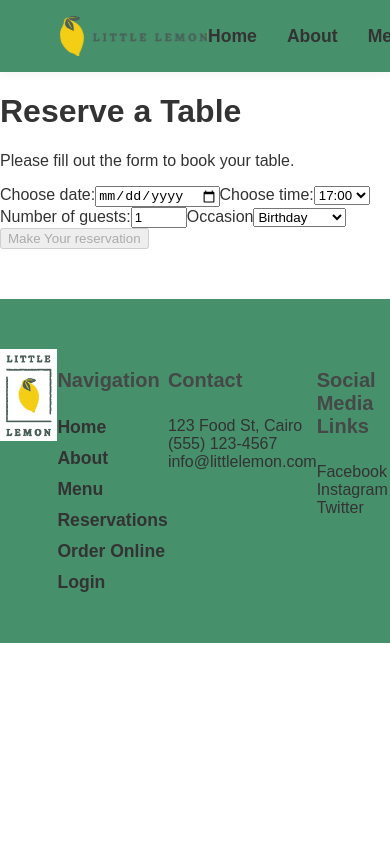
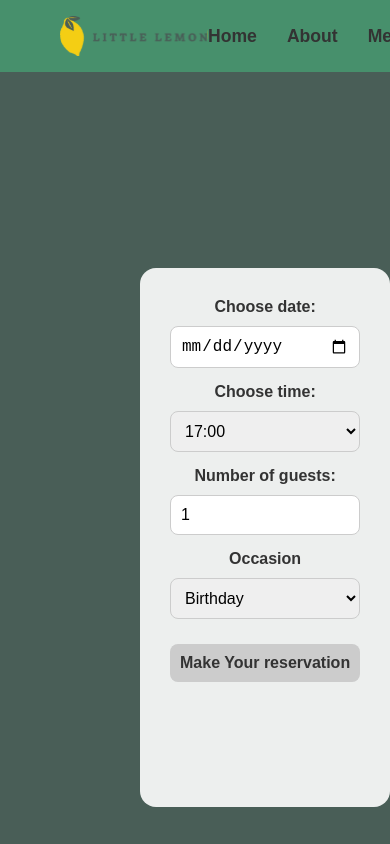
Before and after one commit to AbdelrahmanMohamed7/Little-Lemon-Restaurant, a React (Vite) app: page /booking in a window 390 px wide. Shown: the top 844 px of the page. Built offline with nearby package versions, Linux system fonts and the light colour scheme.

Commit message:
added styles and a button

```diff
--- a/src/App.css
+++ b/src/App.css
@@ -1,3 +1,18 @@
+html, body, #root {
+    height: 100%;
+    margin: 0;
+}
+
+#root {
+    display: flex;
+    flex-direction: column;
+    min-height: 100vh;
+}
+
+main {
+    flex: 1;
+}
+
 ul {
     list-style: none;
     padding: 0;
@@ -37,7 +52,7 @@
 footer {
     background-color: #47906c;
     padding: 50px 0;
-    margin-top: 50px;
+    width: 100%;
 }
 
 footer section {
@@ -85,3 +100,199 @@
 footer a:hover {
     color: #F4CE14;
 }
+
+.confirmation-header {
+    text-align: center;
+    padding: 100px 20px;
+}
+
+.hero-grid {
+    background-color: #495E57;
+    display: grid;
+    grid-template-columns: 1fr 1fr;
+    grid-template-areas:
+        "title image"
+        "text  image"
+        "button image";
+    padding: 50px;
+    align-items: center;
+    align-self: auto;
+    color: #ffffff;
+    gap: 10px;
+}
+
+.hero-grid h1 {
+    grid-area: title;
+    color: #ffffff;
+    margin: 0;
+}
+
+.hero-grid p {
+    grid-area: text;
+    font-size: 1.2rem;
+}
+
+.hero-grid img {
+    grid-area: image;
+    width: 300px;
+    justify-self: end;
+    border-radius: 16px;
+}
+
+.hero-button {
+    grid-area: button;
+    background-color: #F4CE14;
+    color: #333;
+    padding: 15px 30px;
+    border-radius: 16px;
+    font-weight: bold;
+    font-size: 1.1rem;
+    width: fit-content;
+    text-decoration: none;
+    transition: 0.3s;
+    border: none;
+}
+
+.hero-button:hover {
+    background-color: #EDEFEE;
+    color: #495E57;
+    transform: scale(1.05);
+}
+
+.about-grid {
+    display: grid;
+    grid-template-columns: 1fr 1fr;
+    grid-template-areas:
+        "heading photo"
+        "description photo";
+    padding: 60px;
+    gap: 20px;
+    align-items: center;
+    background-color: #495E57;
+}
+
+.about-grid h1 {
+    grid-area: heading;
+    color: #ffffff;
+    font-size: 2.5rem;
+    margin: 0;
+}
+
+.about-grid p {
+    grid-area: description;
+    color: #ffffff;
+    font-size: 1.2rem;
+    line-height: 1.5;
+}
+
+.about-grid img {
+    grid-area: photo;
+    width: 100%;
+    max-width: 450px;
+    border-radius: 16px;
+    justify-self: center;
+}
+
+.booking-grid {
+    display: grid;
+    grid-template-columns: 1fr 1fr;
+    grid-template-areas:
+        "title form"
+        "text  form";
+    padding: 60px;
+    gap: 40px;
+    background-color: #495E57;
+    color: #EDEFEE;
+    min-height: 80vh;
+}
+
+.booking-grid h1 {
+    grid-area: title;
+    color: #F4CE14;
+    font-size: 3rem;
+    margin: 0;
+}
+
+.booking-grid p {
+    grid-area: text;
+    font-size: 1.2rem;
+}
+
+form {
+    grid-area: form;
+    display: flex;
+    flex-direction: column;
+    gap: 15px;
+    background-color: #EDEFEE;
+    padding: 30px;
+    border-radius: 16px;
+    color: #333;
+    max-width: 400px;
+}
+
+form label {
+    font-weight: bold;
+    margin-bottom: -5px;
+}
+
+form input, form select {
+    padding: 10px;
+    border: 1px solid #ccc;
+    border-radius: 8px;
+    font-size: 1rem;
+}
+
+form input[type="submit"] {
+    background-color: #F4CE14;
+    color: #333;
+    font-weight: bold;
+    border: none;
+    cursor: pointer;
+    margin-top: 10px;
+    transition: 0.3s;
+}
+
+form input[type="submit"]:disabled {
+    background-color: #ccc;
+    cursor: not-allowed;
+}
+
+form input[type="submit"]:hover:not(:disabled) {
+    background-color: #495E57;
+    color: white;
+}
+
+.confirmed-grid {
+    display: grid;
+    place-content: center;
+    text-align: center;
+    background-color: #495E57;
+    color: #EDEFEE;
+    min-height: 70vh;
+    padding: 20px;
+}
+
+.confirmed-grid h1 {
+    color: #F4CE14;
+    font-size: 3.5rem;
+    margin-bottom: 20px;
+}
+
+.confirmed-grid p {
+    font-size: 1.5rem;
+    max-width: 600px;
+    margin: 0 auto;
+    line-height: 1.6;
+}
+
+@media (max-width: 768px) {
+    .hero-grid, .about-grid, .booking-grid {
+        grid-template-columns: 1fr;
+        grid-template-areas: none;
+        text-align: center;
+    }
+    .hero-grid img, .about-grid img {
+        justify-self: center;
+        width: 100%;
+    }
+}
--- a/src/components/About.jsx
+++ b/src/components/About.jsx
@@ -1,10 +1,12 @@
 import React from "react";
+import logo_rest from "../assets/Restaurant.jpg"
 
 function About() {
     return (
-        <main>
+        <main className="about-grid">
             <h1>This Restaurant is established in 2021</h1>
             <p>We hope that we could share pur tastes with all the people all over the world</p>
+            <img src={logo_rest} alt="a photo for the restaurant"/>
         </main>
     )
 }
--- a/src/components/BookingPage.jsx
+++ b/src/components/BookingPage.jsx
@@ -3,7 +3,7 @@
 
 function BookingPage({availableTimes, dispatch, submitForm}) {
     return (
-        <main>
+        <main className="booking-grid">
             <h1>Reserve a Table</h1>
             <p>Please fill out the form to book your table.</p>
             <BookingForm
--- a/src/components/ConfirmedBooking.jsx
+++ b/src/components/ConfirmedBooking.jsx
@@ -2,7 +2,7 @@
 
 function ConfirmedBooking() {
     return (
-        <header>
+        <header className="confirmed-grid">
             <h1>Booking Confirmed!</h1>
             <p>Your reservation has been successfully made. We look forward to seeing you!</p>
         </header>
--- a/src/components/Footer.jsx
+++ b/src/components/Footer.jsx
@@ -25,7 +25,7 @@
                 <article>
                     <h3>Contact</h3>
                     <ul>
-                        <li>123 Food St, Cairo</li>
+                        <li>123 Food St, Chicago</li>
                         <li>(555) 123-4567</li>
                         <li>info@littlelemon.com</li>
                     </ul>
--- a/src/components/Homepage.jsx
+++ b/src/components/Homepage.jsx
@@ -1,10 +1,16 @@
 import React from "react"
+import logo_food from "../assets/restauranfood.jpg"
+import { Link } from "react-router-dom"
 
 function Homepage() {
     return (
-        <main>
+        <main className="hero-grid">
             <h1>Welcome to Little Lemon</h1>
             <p>Mediterranean flavors in the heart of Chicago.</p>
+            <Link to="/booking" className="hero-button">
+                Reserve a Table
+            </Link>
+            <img src={logo_food} alt="a food pic"/>
         </main>
     )
 }
```
Also changed, not shown: src/assets/restaurant.jpg (added), 1 other file (tests, documents, lock files or other folders).
